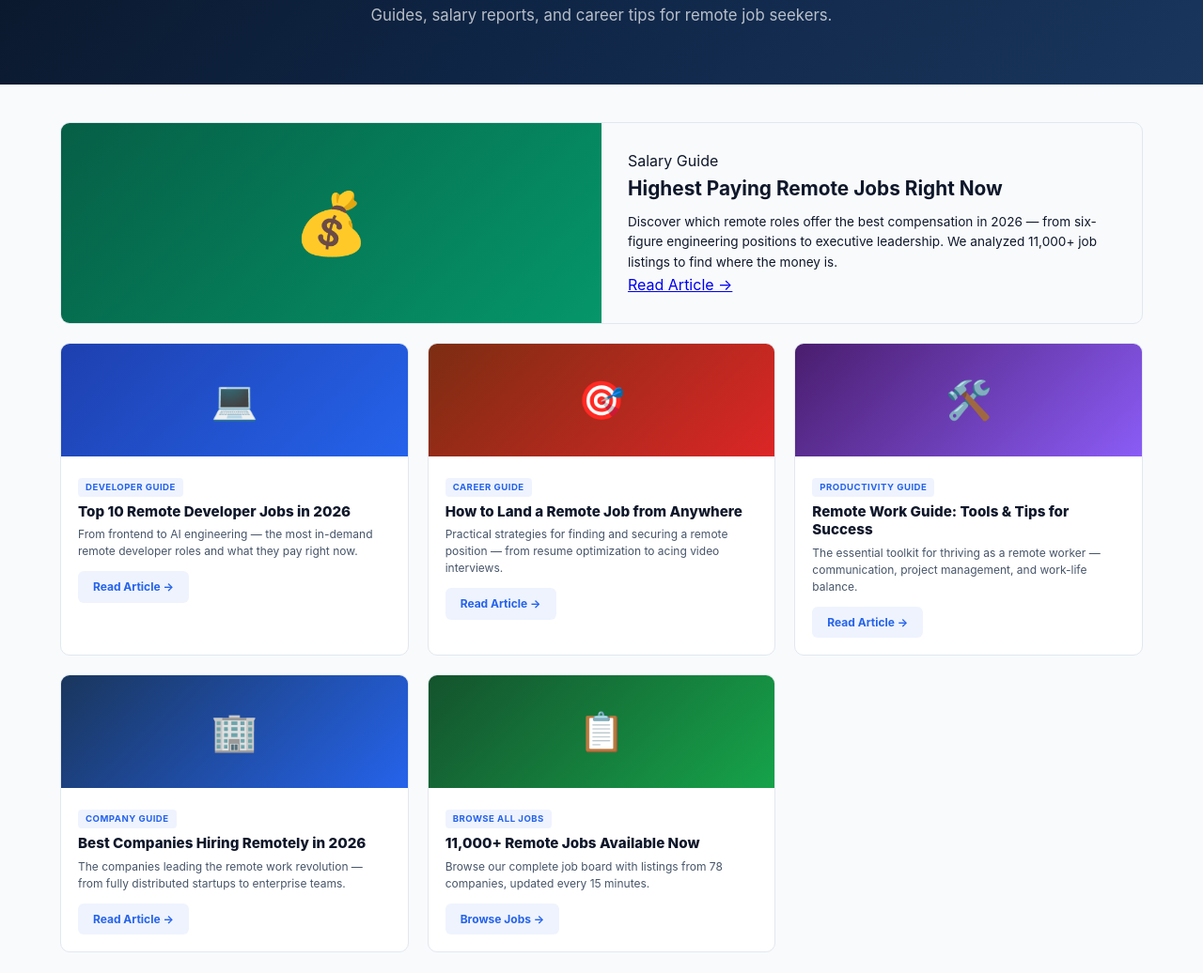
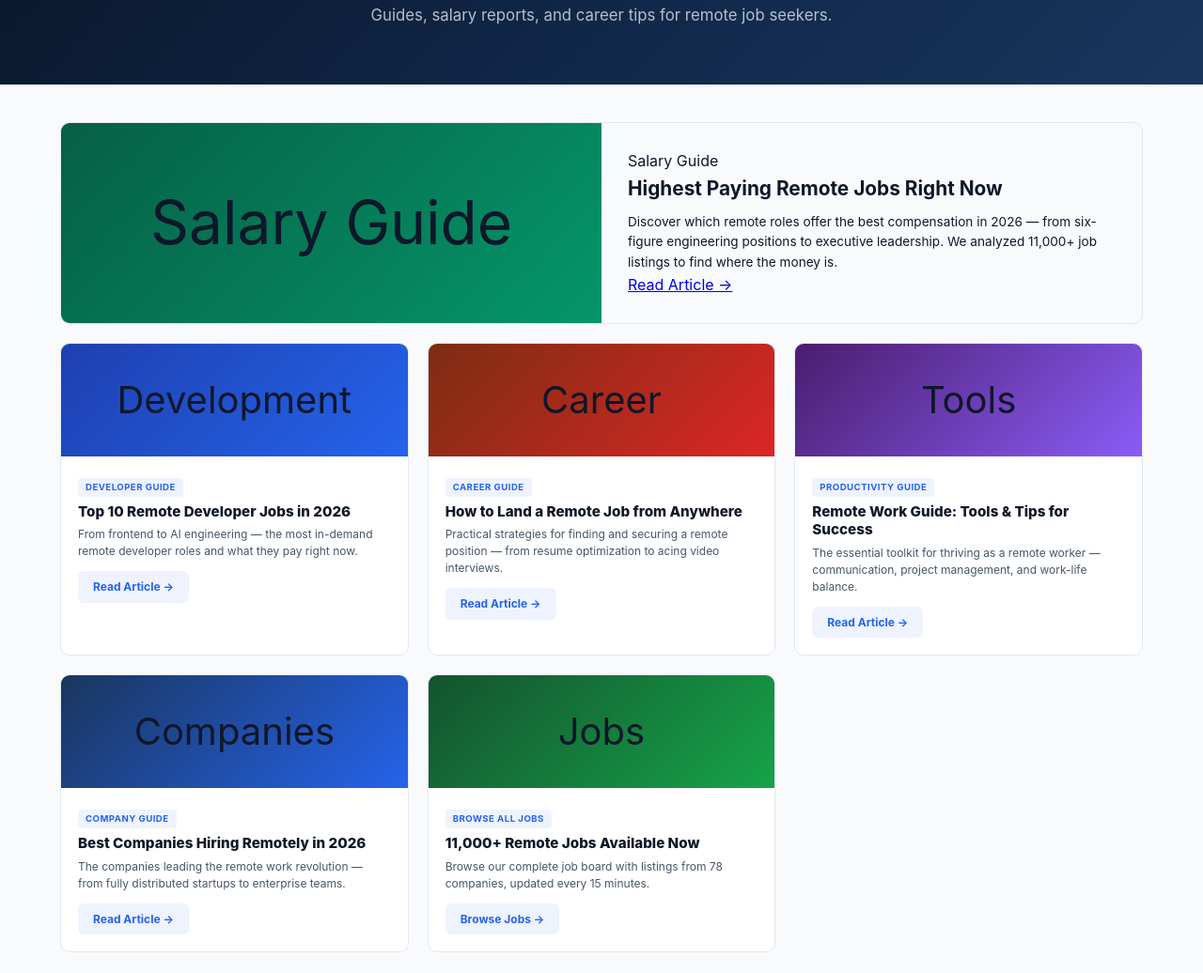
Before and after one commit to AelionFrost/awesomejobs, a plain HTML site: page blog.html in a window 1280 px wide. Shown: the part 210-1246 px from the top of the page at 94% size. Drawn offline with Linux system fonts and the light colour scheme.

Commit message:
fix: remove emojis from blog cards

```diff
--- a/blog.html
+++ b/blog.html
@@ -77,7 +77,7 @@ body{font-family:var(--font);background:var(--bg);color:var(--text);line-height:
 
     <!-- Featured post -->
     <div class="featured-blog">
-      <div class="blog-card-img" style="background:linear-gradient(135deg,#065f46,#059669)">💰</div>
+      <div class="blog-card-img" style="background:linear-gradient(135deg,#065f46,#059669)">Salary Guide</div>
       <div class="blog-card-body">
         <span class="tag">Salary Guide</span>
         <h3>Highest Paying Remote Jobs Right Now</h3>
@@ -87,7 +87,7 @@ body{font-family:var(--font);background:var(--bg);color:var(--text);line-height:
     </div>
 
     <div class="blog-card">
-      <div class="blog-card-img" style="background:linear-gradient(135deg,#1e40af,#2563eb)">💻</div>
+      <div class="blog-card-img" style="background:linear-gradient(135deg,#1e40af,#2563eb)">Development</div>
       <div class="blog-card-body">
         <span class="tag">Developer Guide</span>
         <h3>Top 10 Remote Developer Jobs in 2026</h3>
@@ -97,7 +97,7 @@ body{font-family:var(--font);background:var(--bg);color:var(--text);line-height:
     </div>
 
     <div class="blog-card">
-      <div class="blog-card-img" style="background:linear-gradient(135deg,#7c2d12,#dc2626)">🎯</div>
+      <div class="blog-card-img" style="background:linear-gradient(135deg,#7c2d12,#dc2626)">Career</div>
       <div class="blog-card-body">
         <span class="tag">Career Guide</span>
         <h3>How to Land a Remote Job from Anywhere</h3>
@@ -107,7 +107,7 @@ body{font-family:var(--font);background:var(--bg);color:var(--text);line-height:
     </div>
 
     <div class="blog-card">
-      <div class="blog-card-img" style="background:linear-gradient(135deg,#4a1d6e,#8b5cf6)">🛠️</div>
+      <div class="blog-card-img" style="background:linear-gradient(135deg,#4a1d6e,#8b5cf6)">Tools</div>
       <div class="blog-card-body">
         <span class="tag">Productivity Guide</span>
         <h3>Remote Work Guide: Tools & Tips for Success</h3>
@@ -117,7 +117,7 @@ body{font-family:var(--font);background:var(--bg);color:var(--text);line-height:
     </div>
 
     <div class="blog-card">
-      <div class="blog-card-img" style="background:linear-gradient(135deg,#1a365d,#2563eb)">🏢</div>
+      <div class="blog-card-img" style="background:linear-gradient(135deg,#1a365d,#2563eb)">Companies</div>
       <div class="blog-card-body">
         <span class="tag">Company Guide</span>
         <h3>Best Companies Hiring Remotely in 2026</h3>
@@ -127,7 +127,7 @@ body{font-family:var(--font);background:var(--bg);color:var(--text);line-height:
     </div>
 
     <div class="blog-card">
-      <div class="blog-card-img" style="background:linear-gradient(135deg,#14532d,#16a34a)">📋</div>
+      <div class="blog-card-img" style="background:linear-gradient(135deg,#14532d,#16a34a)">Jobs</div>
       <div class="blog-card-body">
         <span class="tag">Browse All Jobs</span>
         <h3>11,000+ Remote Jobs Available Now</h3>
```
